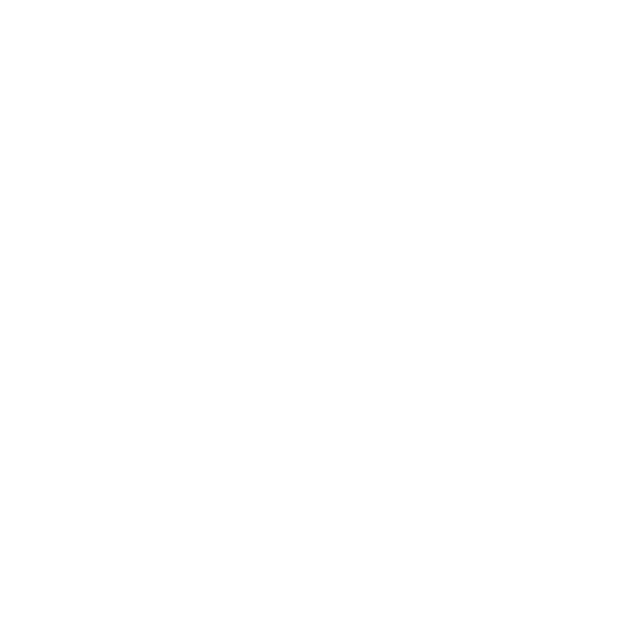
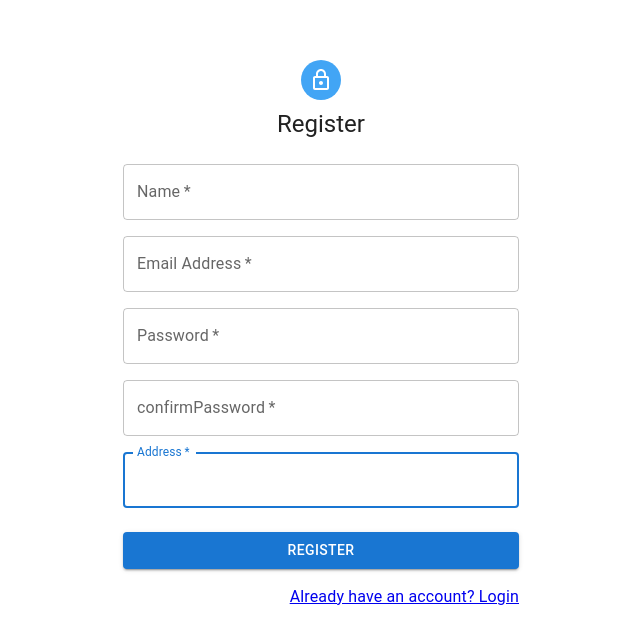
Before and after one commit to Patrita63/my-app-typescript-new, a React (Create React App) app: page /Register in a window 1280 px wide. Shown: the part 108-752 px from the top of the page, without its empty margins (319-959 px from the left). Built offline with nearby package versions, Linux system fonts and the light colour scheme.

Commit message:
Giro completo con registrazione ma senza axios

```diff
--- a/src/Identity/Login/Login.tsx
+++ b/src/Identity/Login/Login.tsx
@@ -133,13 +133,9 @@ const Login: FC<LoginProps> = () => {
               Login
             </Button>
 
-
-
             <Grid2 container justifyContent={"flex-end"}>
               <Grid2 size={{ xs: 6, md: 8 }}>
-
-                    {/* <Link to="/register">Don't have an account? Register</Link> */}
-                    Don't have an account? Register
+                    <Link to="/register">Don't have an account? Register</Link>
               </Grid2>
             </Grid2>
           </Box>
--- a/src/Identity/Register/Register.tsx
+++ b/src/Identity/Register/Register.tsx
@@ -1,16 +1,185 @@
 import { FC, ReactElement, ReactNode, useState } from 'react';
 import styles from './Register.module.css';
 
-// import { LoginData } from '../../Models/logindata';
+import { LockOutlined } from "@mui/icons-material";
+import { Link, useNavigate } from "react-router-dom";
+
+import { RegisterData } from '../../Models/registerdata';
+
+import {
+    Avatar,
+    Box,
+    Button,
+    Container,
+    CssBaseline,
+    Grid,
+    TextField,
+    Typography,
+  } from "@mui/material";
 
 
 interface RegisterProps {};
 
 const Register: FC<RegisterProps> = () => {
+    // To navigate to another component
+    const navigate = useNavigate();
+
+    const [name, setName] = useState("");
+    const [email, setEmail] = useState("");
+    const [password, setPassword] = useState("");
+    const [confirmpassword, setConfirmPassword] = useState("");
+    const [address, setAddress] = useState("");
+
+    const [isRegistered, setIsRegistered] = useState(false);
+
+    // Call rest api using AXIOS ASYNC
+    const handleRegister = async () => {
+        localStorage.setItem("username", name);
+        localStorage.setItem("mail", email);
+        localStorage.setItem("password", password);
+        localStorage.setItem("confirmpassword", confirmpassword);
+        localStorage.setItem("address", address);
+
+        /* const API_URL = urlRootAPI + "ManageAccount/Register";
+        console.log(API_URL); */
+
+        const registerUserData = new RegisterData(name, email, password, confirmpassword, address);
+        const isPasswordOK = registerUserData.checkPassword();
+        console.log("Register - Password Confirmed = " + isPasswordOK);
+        debugger;
+        /* await axios.post(API_URL, registerUserData, {
+            headers: {
+            "Content-Type": "application/json"
+            }
+        })
+        .then((response) => {
+            debugger;
+            if(response.data){
+            setIsRegistered(response.data);
+            console.log(response.data);
+            console.log(response.status);
+            localStorage.setItem("isRegisterd", response.data);
+
+            if(response.data)
+            {
+                // SEND MAIL CON IN CC p.tardiolobonifazi@vivasoft.it
+                // To navigate to another component ConfirmedMail
+                navigate("/");
+            }
+
+            }
+        })
+        .catch((error) => {
+            localStorage.clear();
+            console.log(error);
+        }); */
+
+        setIsRegistered(isPasswordOK);
+        localStorage.setItem("isRegistered", String(isPasswordOK));
+
+        if(isPasswordOK){
+
+            // To navigate to another component ConfirmedMail
+            navigate("/");
+        }
+
+    };
 
     return (
         <>
+            <Container maxWidth="xs">
+            <CssBaseline />
+            <Box
+                sx={{
+                mt: 20,
+                display: "flex",
+                flexDirection: "column",
+                alignItems: "center",
+                }}
+            >
+                <Avatar sx={{ m: 1, bgcolor: "primary.light" }}>
+                <LockOutlined />
+                </Avatar>
+                <Typography variant="h5">Register</Typography>
+                <Box sx={{ mt: 3 }}>
+                <Grid container spacing={2}>
+                    <Grid item xs={12}>
+                    <TextField
+                        name="name"
+                        required
+                        fullWidth
+                        id="name"
+                        label="Name"
+                        autoFocus
+                        value={name}
+                        onChange={(e) => setName(e.target.value)}
+                    />
+                    </Grid>
 
+                    <Grid item xs={12}>
+                    <TextField
+                        required
+                        fullWidth
+                        id="email"
+                        label="Email Address"
+                        name="email"
+                        value={email}
+                        onChange={(e) => setEmail(e.target.value)}
+                    />
+                    </Grid>
+                    <Grid item xs={12}>
+                    <TextField
+                        required
+                        fullWidth
+                        name="password"
+                        label="Password"
+                        type="password"
+                        id="password"
+                        value={password}
+                        onChange={(e) => setPassword(e.target.value)}
+                    />
+                    </Grid>
+                    <Grid item xs={12}>
+                    <TextField
+                        required
+                        fullWidth
+                        name="confirmpassword"
+                        label="confirmPassword"
+                        type="password"
+                        id="confirmpassword"
+                        value={confirmpassword}
+                        onChange={(e) => setConfirmPassword(e.target.value)}
+                    />
+                    </Grid>
+                    <Grid item xs={12}>
+                    <TextField
+                        name="address"
+                        required
+                        fullWidth
+                        id="address"
+                        label="Address"
+                        autoFocus
+                        value={address}
+                        onChange={(e) => setAddress(e.target.value)}
+                    />
+                    </Grid>
+                </Grid>
+                <Button
+                    fullWidth
+                    variant="contained"
+                    sx={{ mt: 3, mb: 2 }}
+                    onClick={handleRegister}
+                >
+                    Register
+                </Button>
+                <Grid container justifyContent="flex-end">
+                    <Grid item>
+                    <Link to="/login">Already have an account? Login</Link>
+                    </Grid>
+                </Grid>
+                </Box>
+            </Box>
+            </Container>
         </>
     );
 }
--- /dev/null
+++ b/src/Models/registerdata.tsx
@@ -0,0 +1,25 @@
+export class RegisterData {
+    private Username: string;
+    private Email: string;
+    private Password: string;
+    private ConfirmPassword: string;
+    private Address: string;
+
+    constructor(Username: string, Email: string, Password: string, ConfirmPassword: string, Address: string) {
+        this.Username = Username;
+        this.Email = Email;
+        this.Password = Password;
+        this.ConfirmPassword = ConfirmPassword;
+        this.Address = Address;
+    }
+
+    checkPassword(): boolean {
+        let isPasswordConfirmed = false;
+        if(this.Password === this.ConfirmPassword)
+        {
+            isPasswordConfirmed = true;
+        }
+        return isPasswordConfirmed
+    }
+
+}
```
